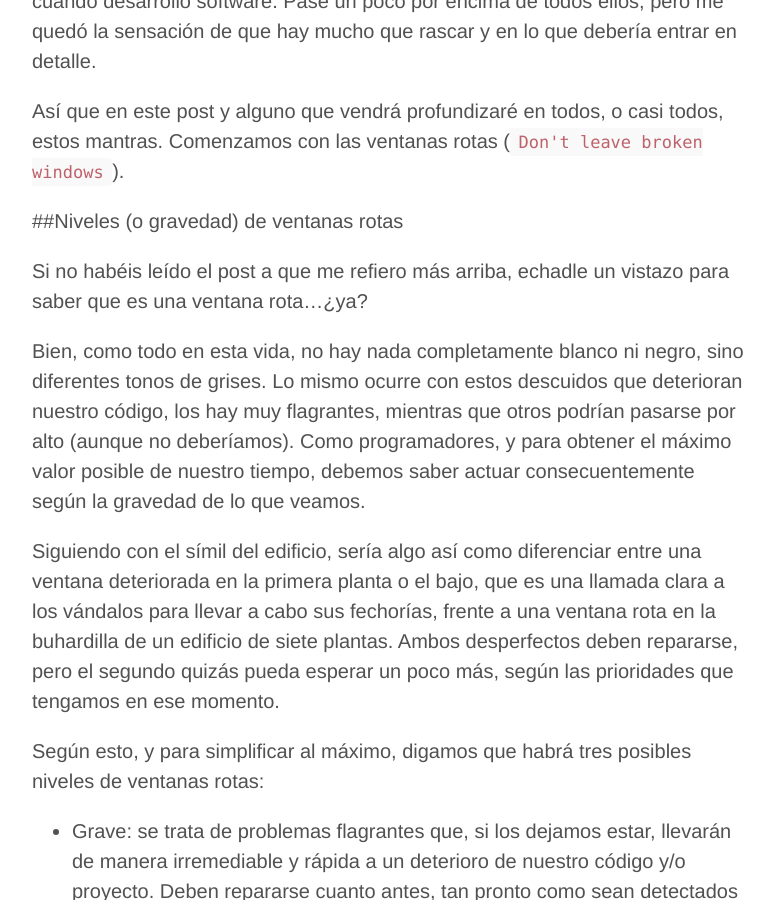
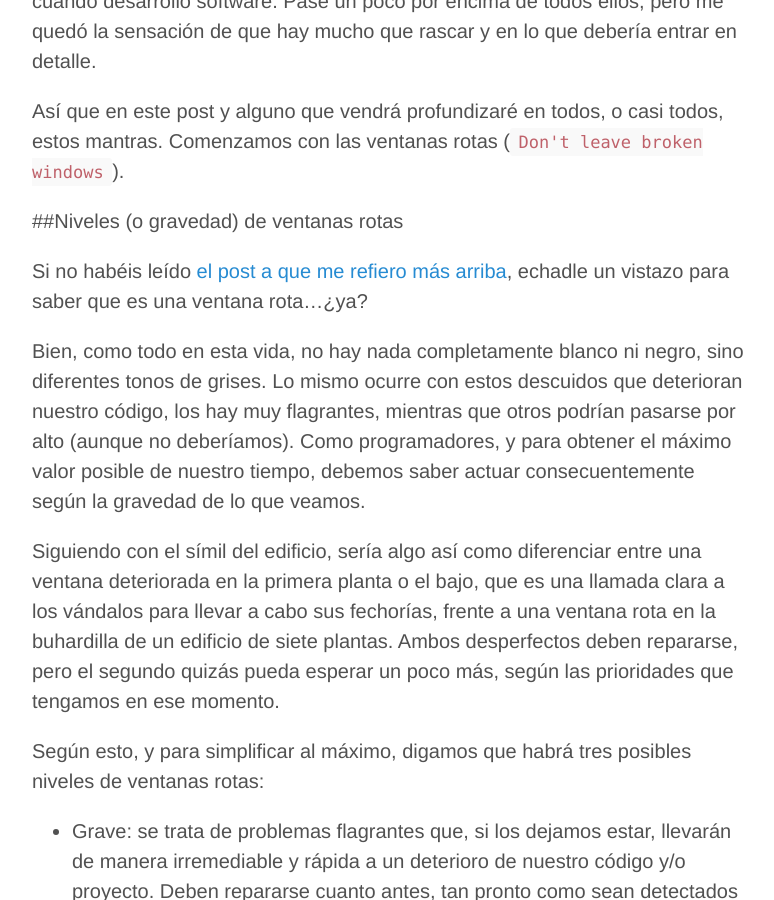
Before and after one commit to raulavila/blog-source-code, a Jekyll site: the page built from _posts/2016-09-12-ventanas-rotas.md, in a window 1280 px wide and 900 px high, scrolled down 355 px. Shown: the whole window, without its empty margins (248-1022 px from the left). Built offline with Jekyll 4.4.1, drawn with Linux system fonts in a browser that asks for light colours; comment, search, counter and statistics services are not loaded; some of the changed lines change nothing that is shown.

Commit message:
Actualizar link

```diff
--- a/_posts/2016-09-12-ventanas-rotas.md
+++ b/_posts/2016-09-12-ventanas-rotas.md
@@ -15,7 +15,7 @@ Así que en este post y alguno que vendrá profundizaré en todos, o casi todos,
 
 ##Niveles (o gravedad) de ventanas rotas
 
-Si no habéis leído el post a que me refiero más arriba, echadle un vistazo para saber que es una ventana rota...¿ya?
+Si no habéis leído [el post a que me refiero más arriba](/2016/07/mis-5-mantras/), echadle un vistazo para saber que es una ventana rota...¿ya?
 
 Bien, como todo en esta vida, no hay nada completamente blanco ni negro, sino diferentes tonos de grises. Lo mismo ocurre con estos descuidos que deterioran nuestro código, los hay muy flagrantes, mientras que otros podrían pasarse por alto (aunque no deberíamos). Como programadores, y para obtener el máximo valor posible de nuestro tiempo, debemos saber actuar consecuentemente según la gravedad de lo que veamos.
 
```
